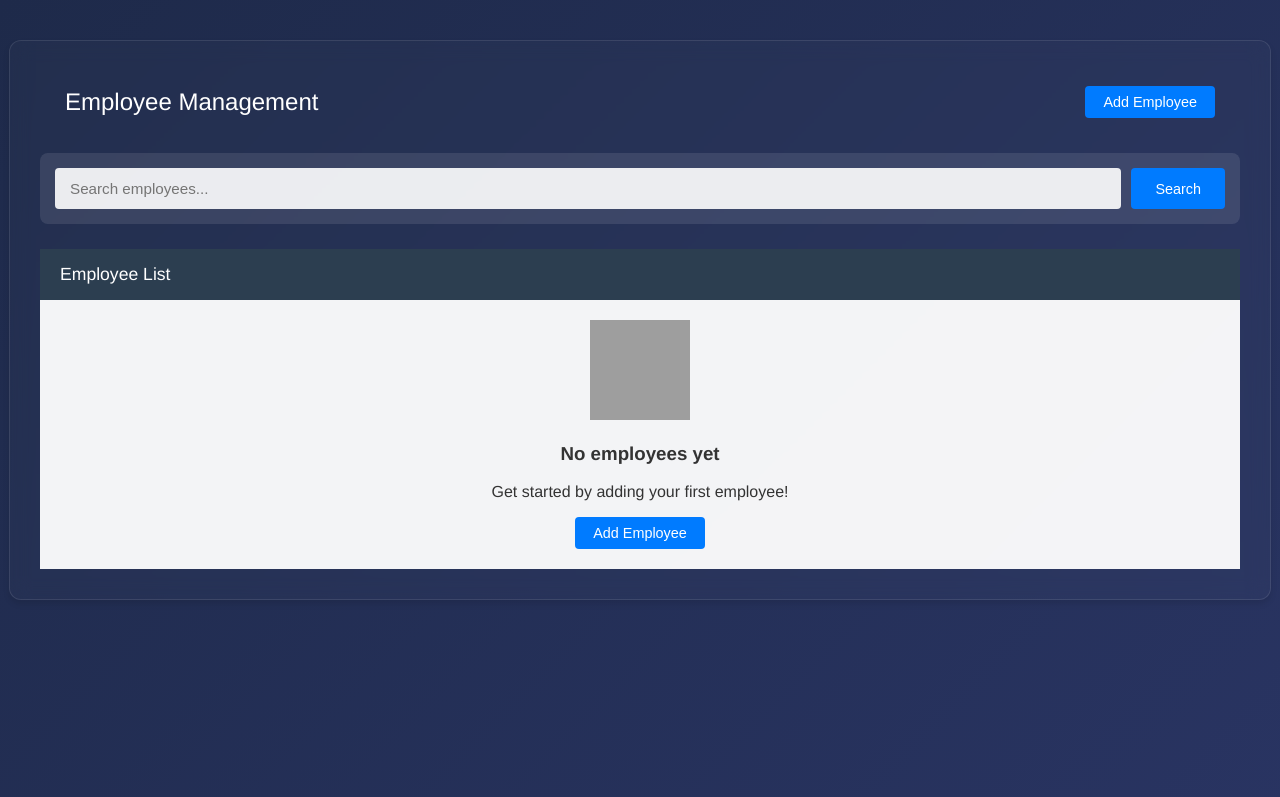
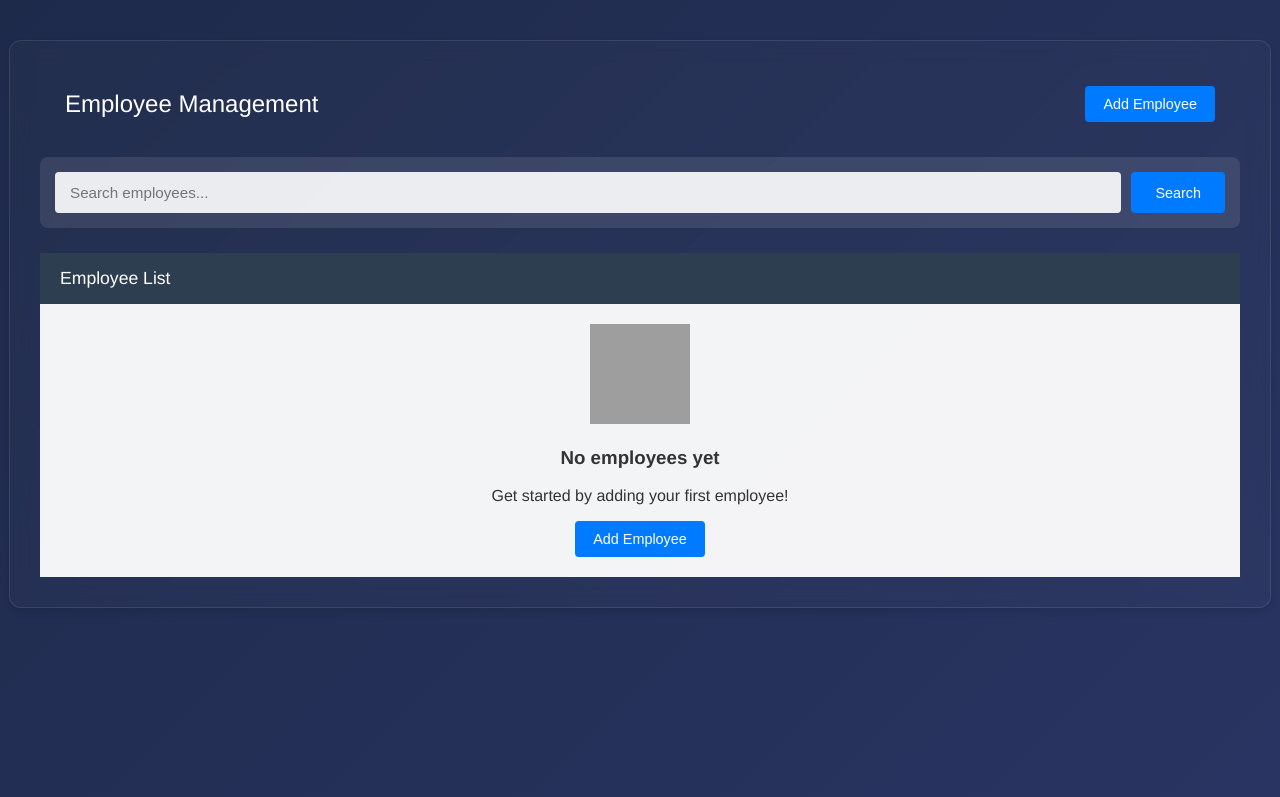
Before and after one commit to Neil-urk12/appdevSystem, a PHP site: page / in a window 1280 px wide. Shown: the top 797 px of the page. Run offline with PHP 8.4, Linux system fonts and the light colour scheme; data that the repository does not hold is empty; grey boxes are pictures that could not be loaded.

Commit message:
Refactor button styling and markup for improved UI consistency
- Modify Edit and Delete button HTML structure
- Update button styles in CSS for better alignment and spacing
- Remove inline styling and replace with CSS classes

```diff
--- a/index.php
+++ b/index.php
@@ -184,8 +184,10 @@ try {
                                         '<?php echo addslashes($row['lastname']); ?>',
                                         '<?php echo addslashes($row['email']); ?>',
                                         '<?php echo addslashes($row['position']); ?>'
-                                    )" class="btn btn-warning" style="background-color: #007bff; color: #fff;">Edit</button>
-                                    <a href="?delete=<?php echo $row['id']; ?>" class="btn btn-danger" onclick="return confirm('Are you sure you want to delete this employee?')">Delete</a>
+                                    )" class="btn btn-warning">Edit</button>
+                                    <a href="?delete=<?php echo $row['id']; ?>" onclick="return confirm('Are you sure you want to delete this employee?')">
+                                        <button type="button" class="btn btn-danger">Delete</button>
+                                    </a>
                                 </td>
                             </tr>
                             <?php endwhile; ?>
--- a/styles.css
+++ b/styles.css
@@ -121,6 +121,11 @@ a {
     transition: all 0.3s ease;
     background-color: #007bff;
     color: #fff;
+    display: inline-flex;
+    align-items: center;
+    justify-content: center;
+    min-height: 36px;
+    min-width: 80px;
 }
 
 .btn-warning {
@@ -136,6 +141,7 @@ a {
     background: #dc3545;
     color: #fff;
     opacity: 0.9;
+    padding: 8px 18px;
 }
 
 .btn-danger:hover {
```
